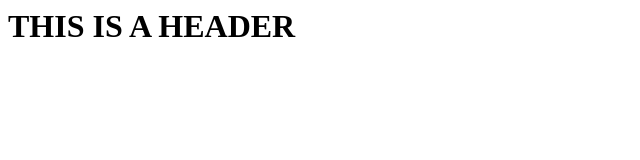
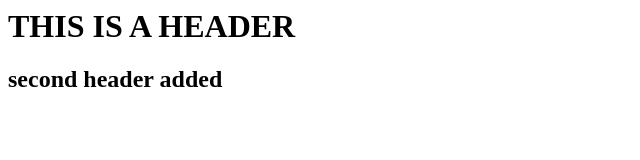
Before and after one commit to Monicakaggudas/Test, a plain HTML site: page index.html in a window 1280 px wide. Shown: the whole page, without its empty margins (0-640 px from the left). Drawn offline with Linux system fonts and the light colour scheme.

Commit message:
Update index.html
second header added

```diff
--- a/index.html
+++ b/index.html
@@ -5,6 +5,7 @@
 <body>
 <header>
 <h1>THIS IS A HEADER</h1>
+<h2>second header added</h2>
 </header>
 </body>
 </html>
```
